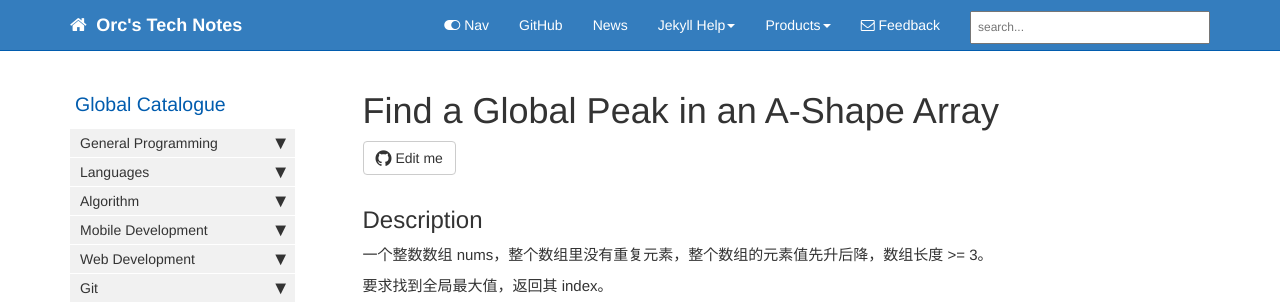
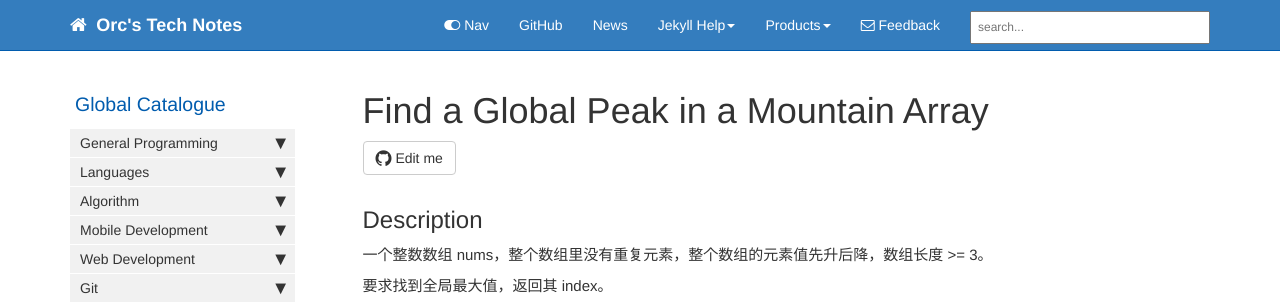
Before and after one commit to HungryOrc/hungryorc.github.io, a Jekyll site: the page built from pages/algorithm/algorithm_find_global_peak_in_A-shape_array.md, in a window 1280 px wide. Shown: the top 304 px of the page. Built offline with Jekyll 4.4.1, drawn with Linux system fonts in a browser that asks for light colours; nearby versions of some CDN libraries; comment, search, counter and statistics services are not loaded.

Commit message:
Update algorithm_find_global_peak_in_A-shape_array.md

```diff
--- a/pages/algorithm/algorithm_find_global_peak_in_A-shape_array.md
+++ b/pages/algorithm/algorithm_find_global_peak_in_A-shape_array.md
@@ -1,10 +1,10 @@
 ---
-title: "Find a Global Peak in an A-Shape Array"
+title: "Find a Global Peak in a Mountain Array"
 tags: [algorithm, binary_search]
 keywords:
 summary:
 sidebar: mydoc_sidebar
-permalink: algorithm_find_global_peak_in_A-shape_array.html
+permalink: algorithm_find_global_peak_in_mountain_array.html
 folder: algorithm
 toc: false
 ---
```
